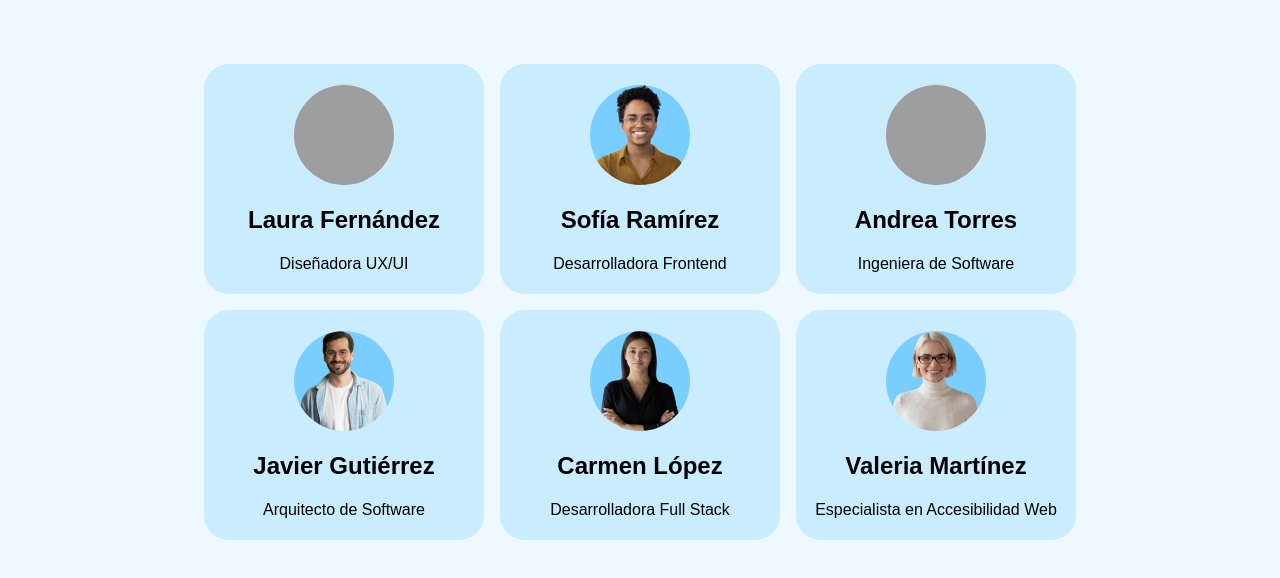
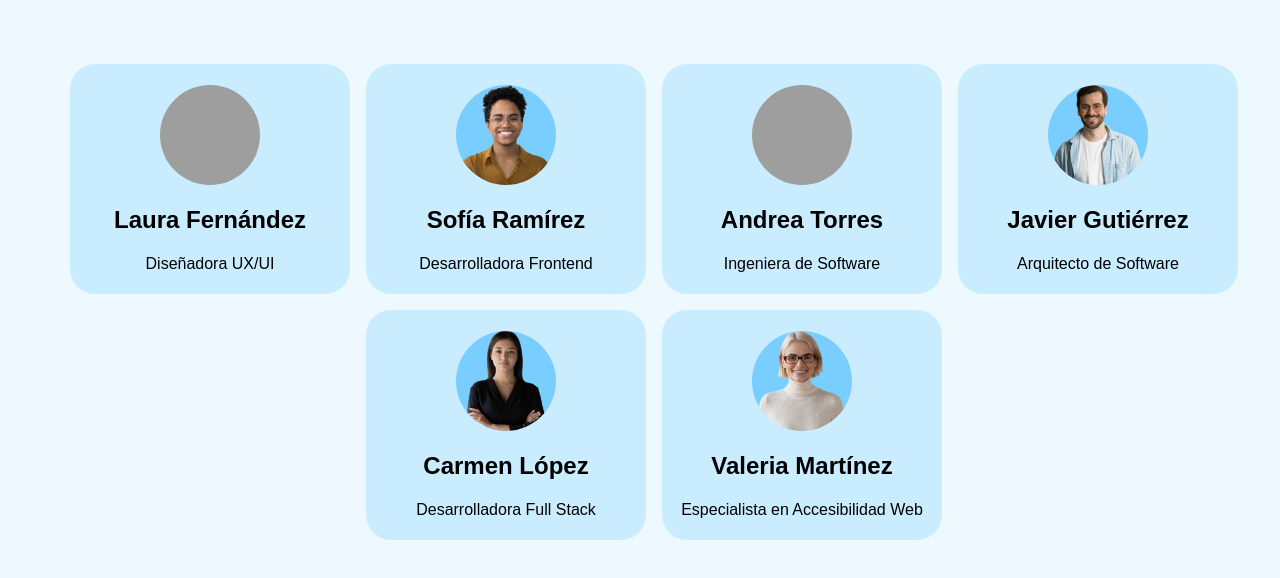
Before and after one commit to alejandroileal/Evolve-Academy_Flexbox_Grid, a plain HTML site: page flexbox.html in a window 1280 px wide. Drawn offline with Linux system fonts and the light colour scheme; grey boxes are pictures that could not be loaded.

Commit message:
Add tablet view

```diff
--- a/flexbox.css
+++ b/flexbox.css
@@ -1,20 +1,13 @@
 body {
   margin: 0;
+  padding-top: 4rem;
   padding-inline: 4rem;
-  padding-top: 4rem;
   background-color: #edf8ff;
 }
 
 h2,
 p {
   margin: 0;
-}
-
-section {
-  display: flex;
-  justify-content: center;
-  flex-wrap: wrap;
-  gap: 1rem;
 }
 
 .card {
@@ -44,3 +37,24 @@ section {
   background-color: #7aceff;
   border-radius: 100px;
 }
+
+@media (min-width: 600px) {
+  section {
+    display: flex;
+    justify-content: center;
+    flex-wrap: wrap;
+    gap: 1rem;
+    margin-bottom: 2rem;
+  }
+}
+
+@media (min-width: 1024px) {
+  section {
+    display: flex;
+    justify-content: center;
+    flex-wrap: wrap;
+    gap: 1rem;
+    min-width: 1180px;
+    margin-bottom: 2rem;
+  }
+}
```
Also changed, not shown: flexbox.html (+1 -2 lines).
